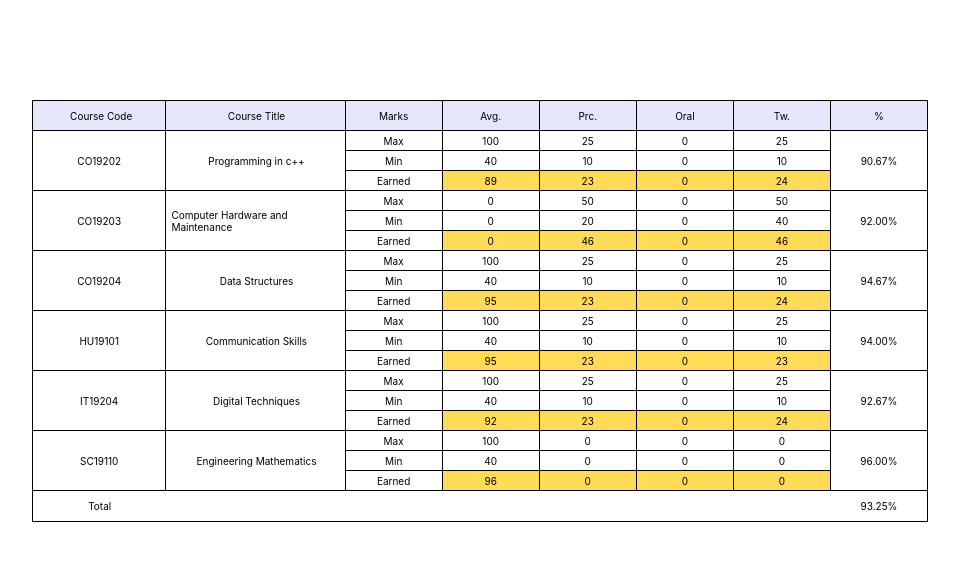
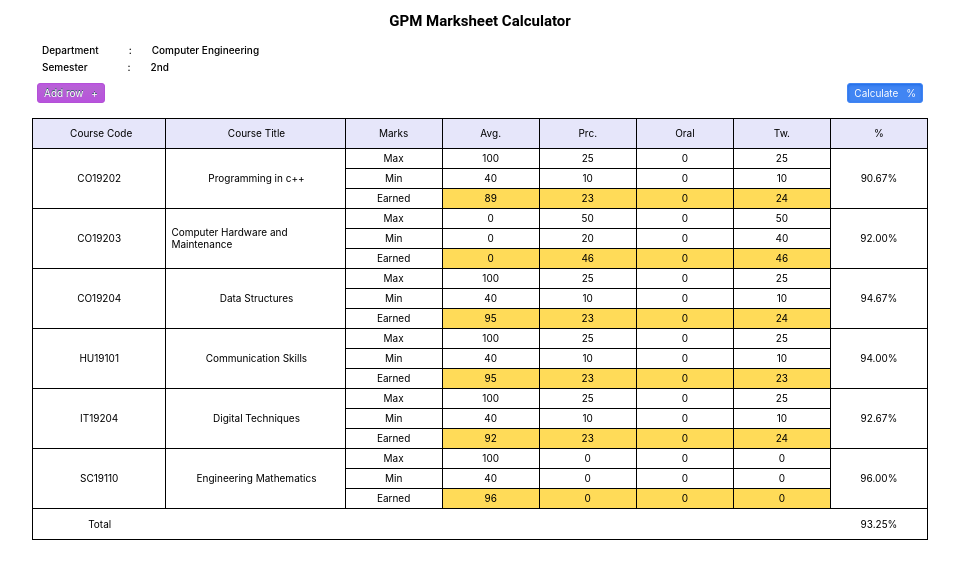
Before and after one commit to code-squads/gcalculator, a React (Create React App) app: page /calculator in a window 1280 px wide. Shown: the top 578 px of the page, without its empty margins (160-1119 px from the left). Built offline with nearby package versions, Linux system fonts and the light colour scheme.

Commit message:
feat(Header): added new Header Component
Signed-off-by: Aniruddha Shriwant <aniruddhashriwant@gmail.com>

```diff
--- a/src/CalculatorPage.js
+++ b/src/CalculatorPage.js
@@ -1,6 +1,7 @@
 import React from "react";
 import { Container } from "./styledComponents/CalculatorPage";
 import Table from "./Table";
+import Header from "./Header";
 
 const DUMMY = [
   {
@@ -174,9 +175,23 @@ const DUMMY = [
   // }
 ];
 
+const depNames = [
+  "Computer Engineering",
+  "Information Technology",
+  "Civil Engineering",
+  "Mechanical Engineering",
+  "Electrical Engineering",
+  "Instrumentation Engineering",
+  "Leather Technology",
+  "Rubber Technology",
+];
+
+const semCounts = [1, 2, 3, 4, 5, 6];
+
 const CalculatorPage = () => {
   return (
     <Container>
+      <Header deps={depNames} sems={semCounts}></Header>
       <Table DATA={DUMMY} />
     </Container>
   );
--- /dev/null
+++ b/src/Header.js
@@ -0,0 +1,50 @@
+import React from "react";
+import {
+  Heading,
+  HeaderBox,
+  DepSemBox,
+  DepPart,
+  SemPart,
+  AddRowButton,
+  CalcPerButton,
+  ButtonBox,
+} from "./styledComponents/Header";
+
+const Header = (props) => {
+  // Function to add st, nd, rd and th (ordinal) suffix to a number
+  const ordinal_suffix_of = (i) => {
+    var j = i % 10,
+      k = i % 100;
+    if (j == 1 && k != 11) {
+      return i + "st";
+    }
+    if (j == 2 && k != 12) {
+      return i + "nd";
+    }
+    if (j == 3 && k != 13) {
+      return i + "rd";
+    }
+    return i + "th";
+  };
+
+  return (
+    <HeaderBox>
+      <Heading>GPM Marksheet Calculator</Heading>
+      <DepSemBox>
+        <DepPart>
+          Department&emsp;&emsp;&emsp;:&emsp;&emsp;{props.deps[0]}
+        </DepPart>
+        <SemPart>
+          Semester&emsp;&emsp;&emsp;&emsp;:&emsp;&emsp;
+          {ordinal_suffix_of(props.sems[1])}
+        </SemPart>
+      </DepSemBox>
+      <ButtonBox>
+        <AddRowButton>Add row&ensp;&nbsp;+</AddRowButton>
+        <CalcPerButton>Calculate&ensp;&nbsp;%</CalcPerButton>
+      </ButtonBox>
+    </HeaderBox>
+  );
+};
+
+export default Header;
--- /dev/null
+++ b/src/styledComponents/Header.js
@@ -0,0 +1,103 @@
+import styled from "styled-components";
+
+const Temp = styled.div`
+  display: flex;
+  box-sizing: border-box;
+  justify-content: center;
+  font-family: "Inter";
+  font-size: 10px;
+  flex-direction: column;
+`;
+
+export const HeaderBox = styled(Temp)``;
+
+export const Heading = styled.h2`
+  font-family: "Roboto";
+  font-weight: 600;
+  flex-direction: column;
+  text-align: center;
+  display: block;
+  margin-bottom: 0px;
+`;
+
+export const DepSemBox = styled.div`
+  display: flex;
+  flex-direction: column;
+  margin-left: 10px;
+`;
+
+export const DepPart = styled.h4`
+  font-weight: 500;
+  margin-bottom: 0px;
+`;
+
+export const SemPart = styled.h4`
+  font-weight: 500;
+  margin-top: 5px;
+  margin-bottom: 0px;
+`;
+
+export const ButtonBox = styled.div`
+  display: flex;
+  justify-content: space-between;
+  margin-top: 10px;
+  margin-bottom: 15px;
+`;
+
+export const AddRowButton = styled.button`
+  box-shadow: inset 0px 1px 3px 0px #c051e8;
+  background: linear-gradient(to bottom, #b566d2 5%, #b753db 100%);
+  background-color: #b566d2;
+  border-radius: 3px;
+  border: 1px solid #b351d6;
+  flex-direction: column;
+  // cursor: pointer;
+  color: #ffffff;
+  font-family: "Inter";
+  font-size: 10px;
+  // font-weight: bold;
+  padding-top: 3px;
+  padding-bottom: 3px;
+  text-decoration: none;
+  text-shadow: 0px -1px 0px #2b665e;
+  margin-left: 5px;
+
+  &:hover {
+    background: linear-gradient(to bottom, #b753db 5%, #b566d2 100%);
+    background-color: #b753db;
+  }
+
+  &:active {
+    position: relative;
+    top: 1px;
+  }
+`;
+
+export const CalcPerButton = styled.button`
+  box-shadow: inset 0px 1px 3px 0px #1c69e6;
+  background: linear-gradient(to bottom, #4185f3 5%, #4185f3 100%);
+  background-color: #4185f3;
+  border-radius: 3px;
+  border: 1px solid #4185f3;
+  flex-direction: column;
+  // cursor: pointer;
+  color: #ffffff;
+  font-family: "Inter";
+  font-size: 10px;
+  // font-weight: bold;
+  padding-top: 3px;
+  padding-bottom: 3px;
+  text-decoration: none;
+  text-shadow: 0px -1px 0px #397ff0;
+  margin-right: 5px;
+
+  &:hover {
+    background: linear-gradient(to bottom, #4185f3 5%, #4185f3 100%);
+    background-color: #4185f3;
+  }
+
+  &:active {
+    position: relative;
+    top: 1px;
+  }
+`;
--- a/src/styledComponents/Table.js
+++ b/src/styledComponents/Table.js
@@ -4,7 +4,7 @@ export const TableUL = styled.ul`
   margin: 0px;
   padding: 0px;
   width: 100%;
-  margin-top: 100px;
+  //margin-top: 100px;
 `;
 export const LI = styled.li`
   display: flex;
```
